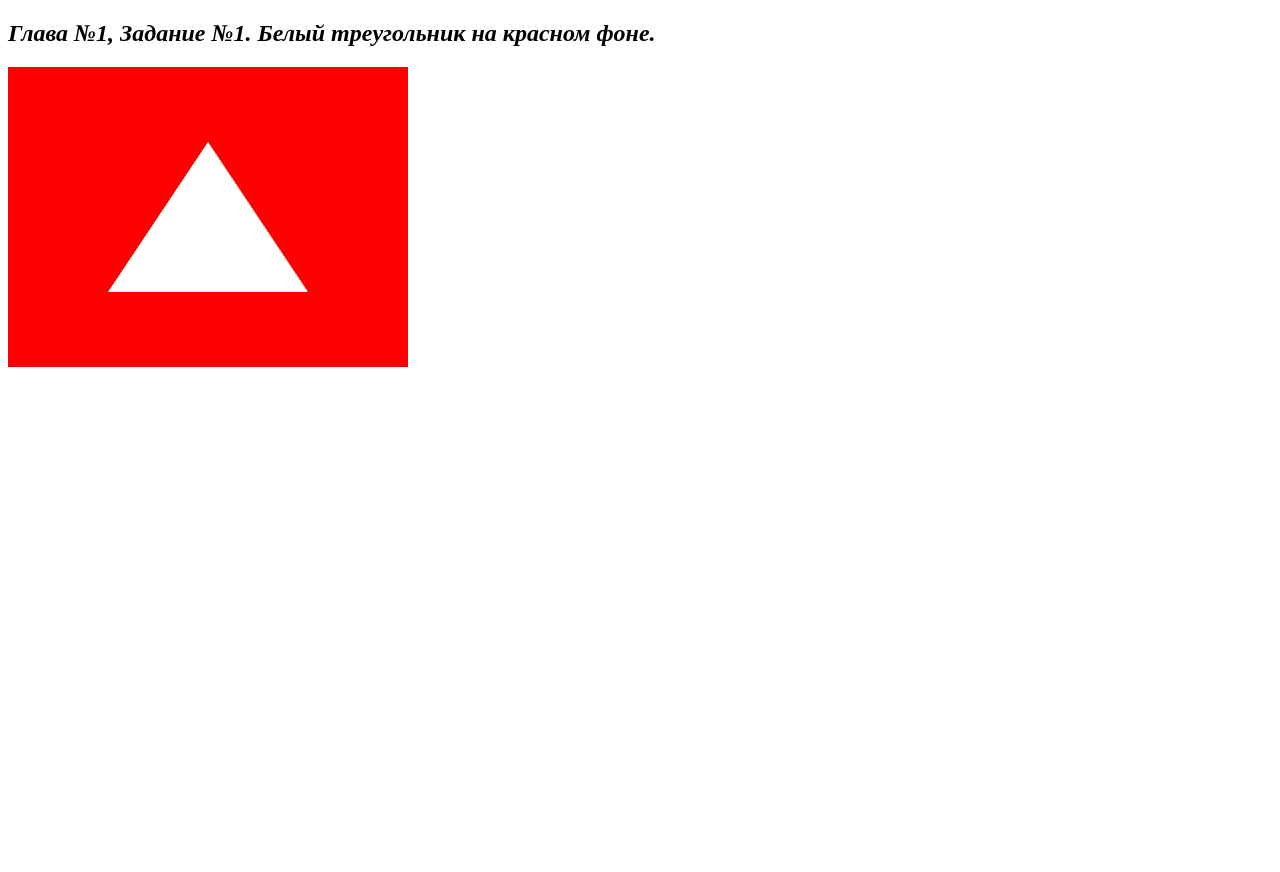
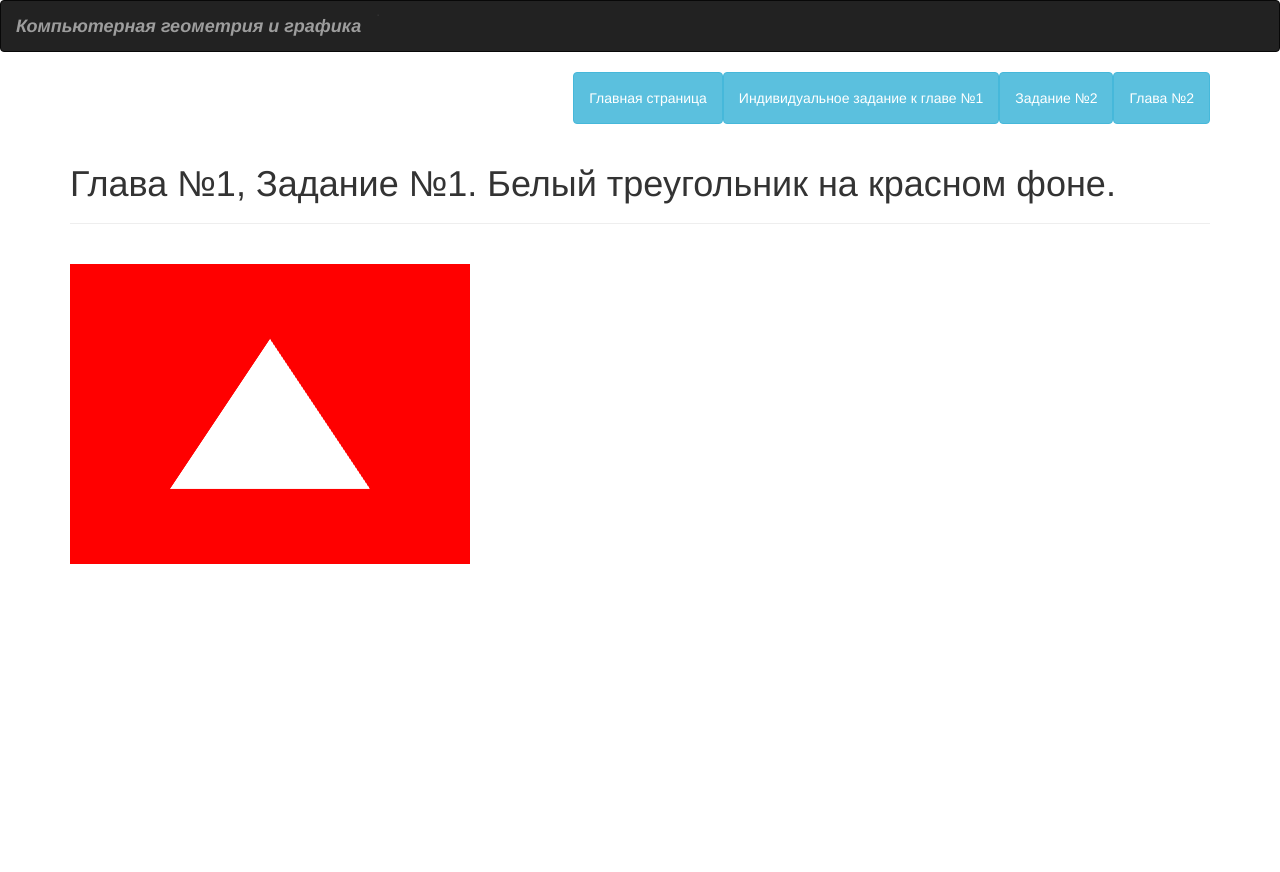
Before and after one commit to IST-NOT-FOUND/CCG-Antonova, a plain HTML site: page Chapters/Chapter_1/Zadaniye_1_Triangle.html in a window 1280 px wide. Before the commit the page ends 800 px from the top, so only its background shows below. Drawn offline with nearby package versions, Linux system fonts and the light colour scheme.

Commit message:
Добавление меню навигации к файлам в директории Главы №1.

```diff
--- a/Chapters/Chapter_1/Zadaniye_1_Triangle.html
+++ b/Chapters/Chapter_1/Zadaniye_1_Triangle.html
@@ -1,11 +1,37 @@
 <!DOCTYPE html>
 <html>
 <head>
-<title> WebGL </title>
-<meta charset="utf-8" />
+    <meta charset="utf-8">
+    <meta http-equiv="X-UA-Compatible" content="IE-edge">
+    <meta name="viewport" content="width=device-width, initial-scale=1, shrink-to-fit=no">
+    <title> Computer graphics and geometry" </title>
+
+    <link href="../../css/bootstrap.css" rel="stylesheet">
 </head>
 <body>
-<h2> <em>Глава №1, Задание №1. Белый треугольник на красном фоне.</em></h2>
+<nav class="navbar navbar-inverse">.
+    <a class="navbar-brand" href="#"><strong><em>Компьютерная геометрия и графика</em></strong></a>
+</nav>
+
+<div class="container">
+
+    <div class="navbar-collapse collapse" style="height: 1px;">
+        <ul class="nav navbar-nav navbar-right">
+            <li><a href ="../../index.html" class="btn btn-info ">Главная страница</a></li>
+            <li><a href="../Chapter_1/Indiv_1.html" class="btn btn-info ">Индивидуальное задание к главе №1</a></li>
+            <li><a href="../Chapter_1/Zadaniye_2_Rotating%20cube.html" class="btn btn-info ">Задание №2</a></li>
+            <li><a href="../Chapter_2/Zadaniye_3_The%20square%20of%20two%20triangles.html" class="btn btn-info ">Глава №2</a></li>
+        </ul>
+    </div>
+
+    <div class="page-header">
+        <h1>Глава №1, Задание №1. Белый треугольник на красном фоне.</h1>
+    </div>
+
+    </br>
+    <canvas id="canvas3D" width="400" height="300">Ваш браузер не поддерживает элемент canvas</canvas>
+</div>
+
 <canvas id="canvas3D" width="400" height="300">Ваш браузер не поддерживает элемент canvas
 canvas</canvas>
 <!-- фрагментный шейдер -->
@@ -28,5 +54,11 @@ gl_Position = vec4(aVertexPosition, 1.0);
   }
 </script>
 <script src="../../js/Chapter_1/Chap_1_Zad_1.js"></script>
+<script src="../../js/gl-matrix.js"></script>
+<script src="../../js/jquery-3.2.1.min.js"></script>
+<script src="../../js/bootstrap.min.js"></script>
+<script src="https://code.jquery.com/jquery-3.2.1.slim.min.js" integrity="sha384-KJ3o2DKtIkvYIK3UENzmM7KCkRr/rE9/Qpg6aAZGJwFDMVNA/GpGFF93hXpG5KkN" crossorigin="anonymous"></script>
+<script src="https://cdnjs.cloudflare.com/ajax/libs/popper.js/1.12.3/umd/popper.min.js" integrity="sha384-vFJXuSJphROIrBnz7yo7oB41mKfc8JzQZiCq4NCceLEaO4IHwicKwpJf9c9IpFgh" crossorigin="anonymous"></script>
+<script src="https://maxcdn.bootstrapcdn.com/bootstrap/4.0.0-beta.2/js/bootstrap.min.js" integrity="sha384-alpBpkh1PFOepccYVYDB4do5UnbKysX5WZXm3XxPqe5iKTfUKjNkCk9SaVuEZflJ" crossorigin="anonymous"></script>
 </body>
 </html>
```
Also changed, not shown: Chapters/Chapter_1/Zadaniye_2_Rotating cube.html (+39 -3 lines).
